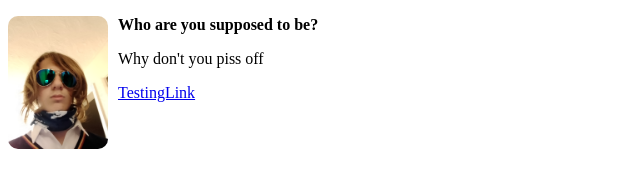
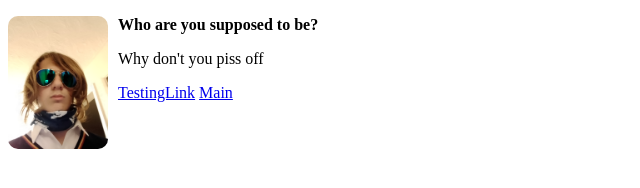
Before and after one commit to Sludderr/NathanHTML, a plain HTML site: page index.html in a window 1280 px wide. Shown: the full height of the page, 0-640 px from the left. Drawn offline with Linux system fonts and the light colour scheme.

Commit message:
Update index.html

```diff
--- a/index.html
+++ b/index.html
@@ -22,5 +22,6 @@
     <p class="bruh">Who are you supposed to be?</p>
     <p>Why don't you piss off</p>
     <a href="test.html">TestingLink</a>
+    <a href="main.html">Main</a>
   </body>
 </html>
```
